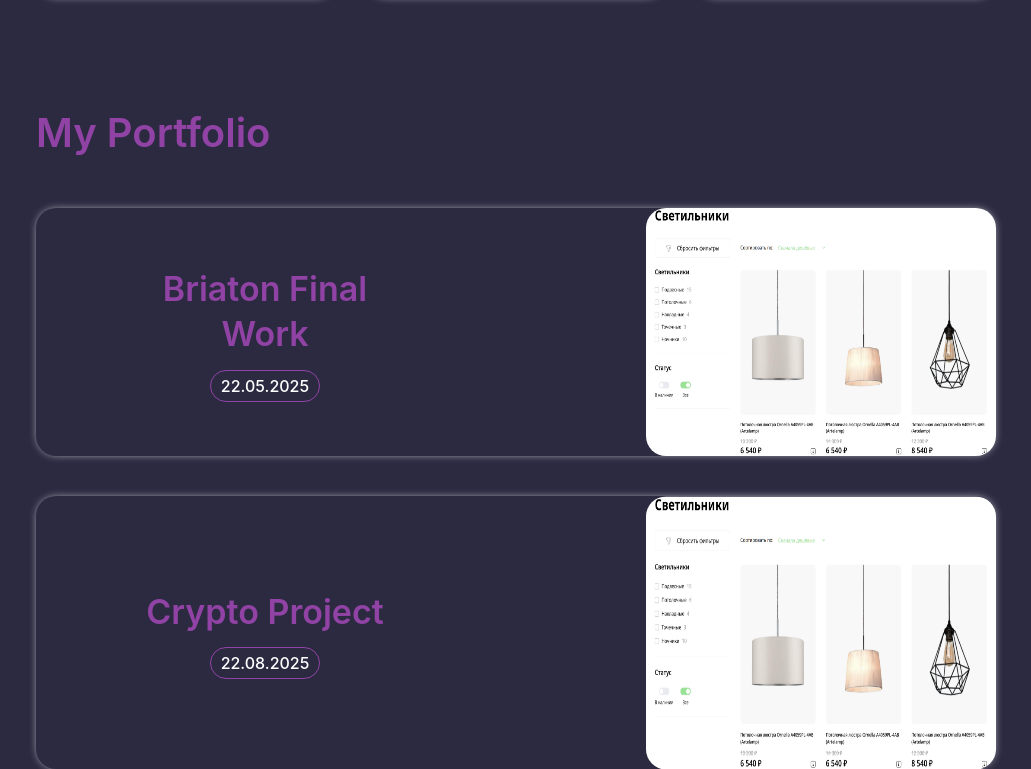
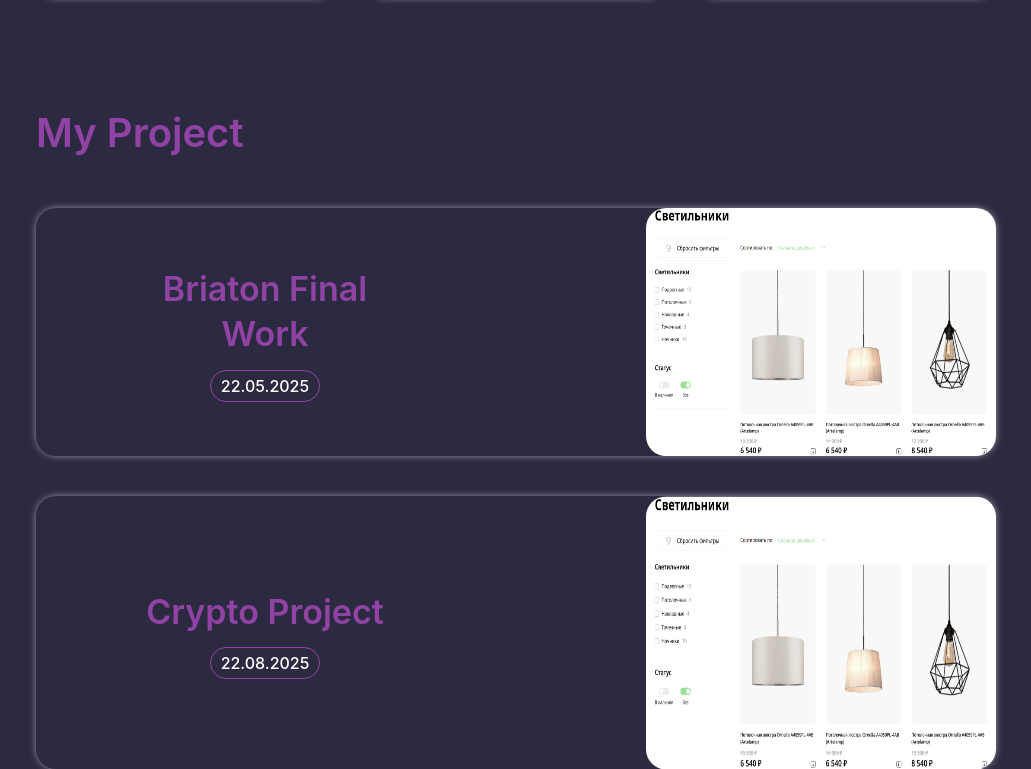
Before and after one commit to HELLRAID-cmd/Portfolio, a React (Vite) app in the folder client/: page / in a window 1280 px wide. Shown: the part 1213-1982 px from the top of the page, without its empty margins (124-1155 px from the left). Built offline with nearby package versions, Linux system fonts and the light colour scheme; no server answers.

Commit message:
Изменил название

```diff
--- a/client/src/Components/Project/Project.tsx
+++ b/client/src/Components/Project/Project.tsx
@@ -10,7 +10,7 @@ export const Project = () => {
           <div className="container">
             <div className="project__wrapper">
               <Typography.Title level={2} className="project__title">
-                My Portfolio
+                My Project
               </Typography.Title>
 
               <div className="project__cards">
```
